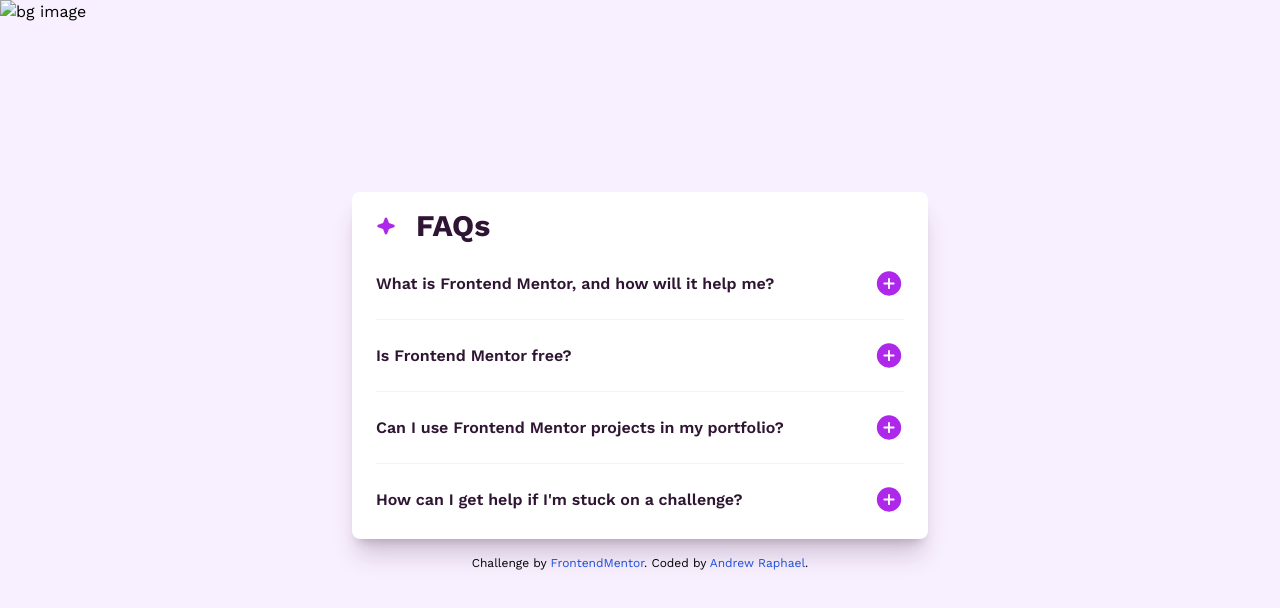
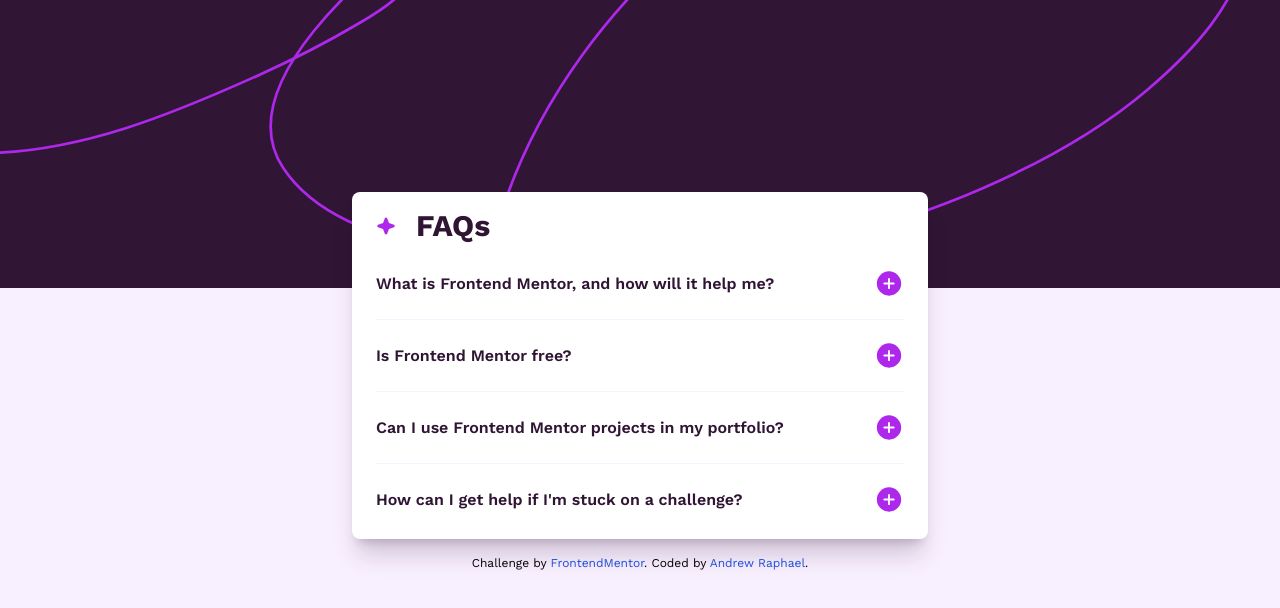
Before and after one commit to AndDevI/Faq_accordion, a plain HTML site: page index.html in a window 1280 px wide. Drawn offline with nearby package versions, Linux system fonts and the light colour scheme; the site is published under a folder, as on GitHub Pages, so addresses that start at the root find nothing.

Commit message:
new adjust

```diff
--- a/index.html
+++ b/index.html
@@ -22,7 +22,7 @@
     </head>
     <body class="bg-lightPink font-workSans flex flex-col h-screen items-center">
         <header>
-            <img src="/assets/images/background-pattern-desktop.svg" alt="bg image" class="w-screen h-72 block object-cover">
+            <img src="assets/images/background-pattern-desktop.svg" alt="bg image" class="w-screen h-72 block object-cover">
         </header>
 
         <main class="bg-white rounded-lg p-6 mx-6 -mt-24 shadow-xl shadow-darkPurple/20 max-w-xl">
```
